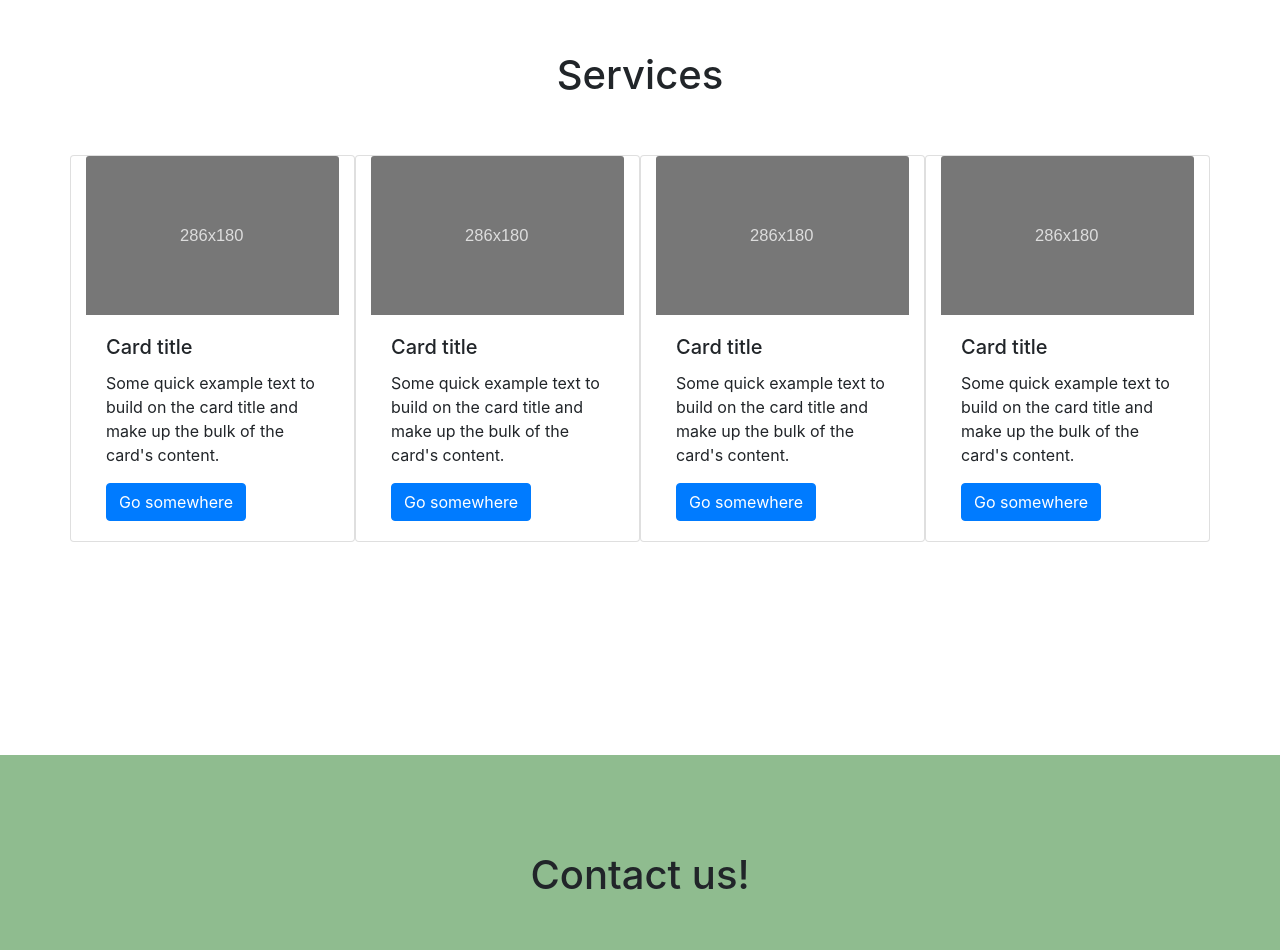
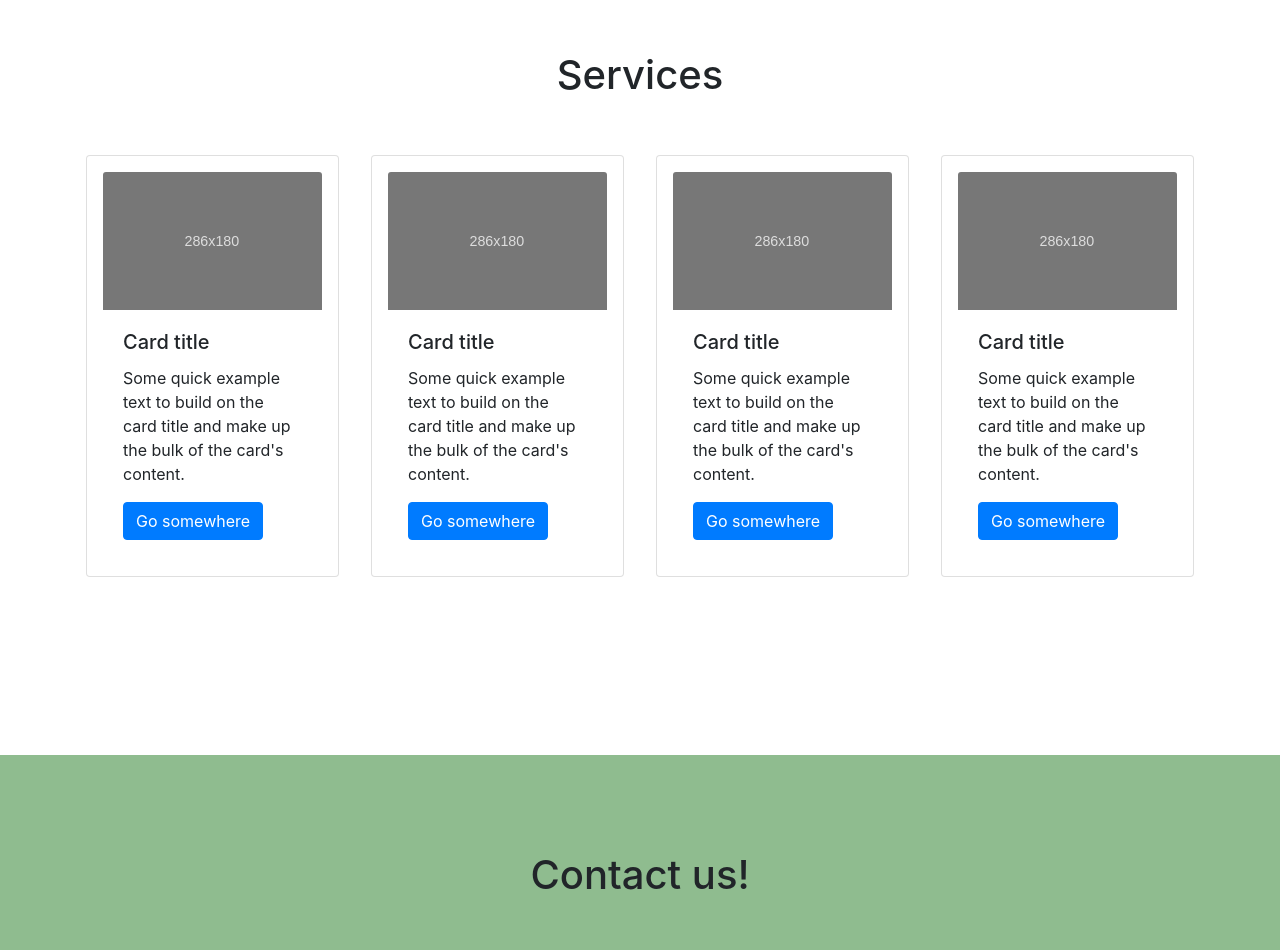
Before and after one commit to rubenpazch/js-restaurant-page, a website: page index.html in a window 1280 px wide. Shown: the part 911-1861 px from the top of the page. Drawn offline with nearby package versions, Linux system fonts and the light colour scheme.

Commit message:
add style menu services

```diff
--- a/index.html
+++ b/index.html
@@ -44,7 +44,7 @@
       <h1 class="py-5">Services</h1>
       <div class="container">
         <div class="row">
-          <div class="col card" style="width: 18rem;">
+          <div class="col card p-3 mx-3">
             <img class="card-img-top" src="src/download.svg" alt="Card image cap">
             <div class="card-body">
               <h5 class="card-title">Card title</h5>
@@ -52,7 +52,7 @@
               <a href="#" class="btn btn-primary">Go somewhere</a>
             </div>
           </div>
-          <div class="col card" style="width: 18rem;">
+          <div class="col card p-3 mx-3">
             <img class="card-img-top" src="src/download.svg" alt="Card image cap">
             <div class="card-body">
               <h5 class="card-title">Card title</h5>
@@ -60,7 +60,7 @@
               <a href="#" class="btn btn-primary">Go somewhere</a>
             </div>
           </div>
-          <div class="col card" style="width: 18rem;">
+          <div class="col card p-3 mx-3" >
             <img class="card-img-top" src="src/download.svg" alt="Card image cap">
             <div class="card-body">
               <h5 class="card-title">Card title</h5>
@@ -68,7 +68,7 @@
               <a href="#" class="btn btn-primary">Go somewhere</a>
             </div>
           </div>
-          <div class="col card" style="width: 18rem;">
+          <div class="col card p-3 mx-3" >
             <img class="card-img-top" src="src/download.svg" alt="Card image cap">
             <div class="card-body">
               <h5 class="card-title">Card title</h5>
```
